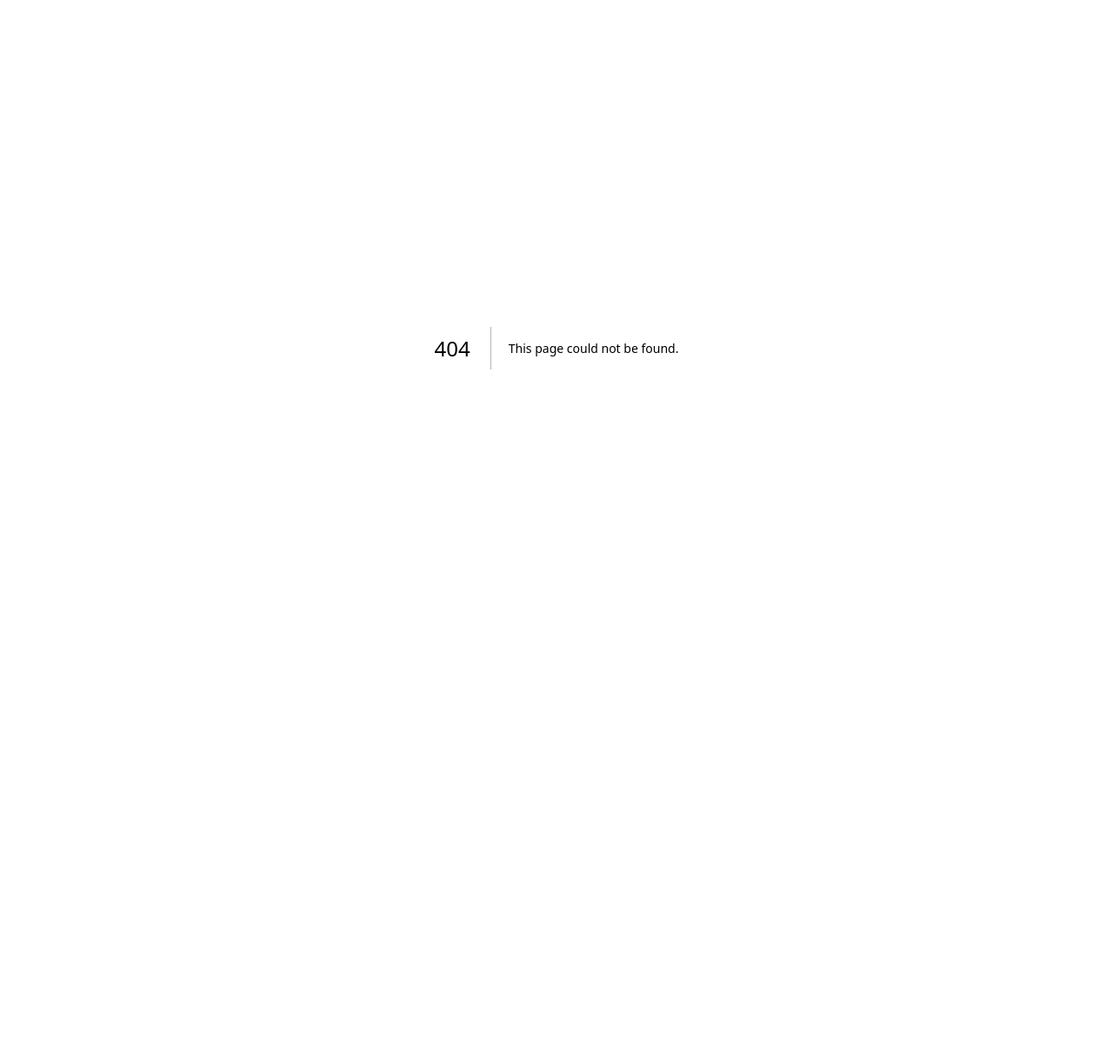
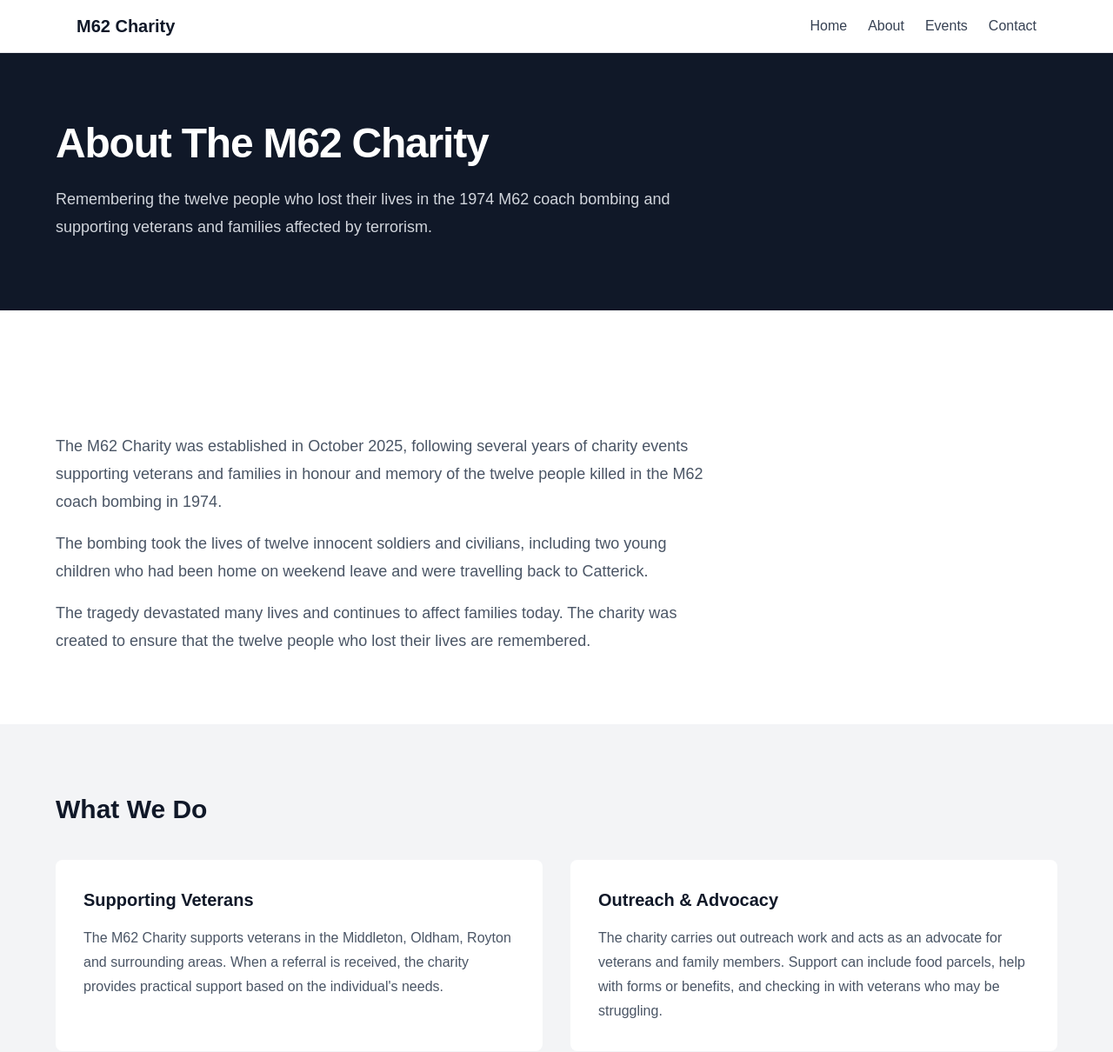
Before and after one commit to DannyCannavan/M62, a Next.js app: page /about in a window 1280 px wide. Before the commit this address had no page. Shown: the top 1210 px of the page at 87% size. Before the commit the page ends 800 px from the top, so only its background shows below. Built offline with nearby package versions, Linux system fonts and the light colour scheme.

Commit message:
added content to the about page as well as adding the image for the poem on that page

```diff
--- /dev/null
+++ b/src/app/about/page.tsx
@@ -0,0 +1,137 @@
+import Header from "@/components/Header";
+
+export default function About() {
+  return (
+    <>
+      <Header />
+
+      <main>
+        {/* Hero */}
+        <section className="bg-gray-900 px-6 py-20 text-white">
+          <div className="mx-auto max-w-6xl">
+            <h1 className="text-4xl font-bold tracking-tight sm:text-5xl">
+              About The M62 Charity
+            </h1>
+
+            <p className="mt-6 max-w-3xl text-lg leading-8 text-gray-300">
+              Remembering the twelve people who lost their lives in the 1974
+              M62 coach bombing and supporting veterans and families affected
+              by terrorism.
+            </p>
+          </div>
+        </section>
+
+        {/* Our Story */}
+        <section className="px-6 py-20">
+          <div className="mx-auto max-w-6xl">
+            <div className="max-w-3xl">
+              <h2 className="text-3xl font-bold text-white">
+                Our Story
+              </h2>
+
+              <p className="mt-6 text-lg leading-8 text-gray-600">
+                The M62 Charity was established in October 2025, following
+                several years of charity events supporting veterans and
+                families in honour and memory of the twelve people killed in
+                the M62 coach bombing in 1974.
+              </p>
+
+              <p className="mt-4 text-lg leading-8 text-gray-600">
+                The bombing took the lives of twelve innocent soldiers and
+                civilians, including two young children who had been home on
+                weekend leave and were travelling back to Catterick.
+              </p>
+
+              <p className="mt-4 text-lg leading-8 text-gray-600">
+                The tragedy devastated many lives and continues to affect
+                families today. The charity was created to ensure that the
+                twelve people who lost their lives are remembered.
+              </p>
+            </div>
+          </div>
+        </section>
+
+        {/* What We Do */}
+        <section className="bg-gray-100 px-6 py-20">
+          <div className="mx-auto max-w-6xl">
+            <h2 className="text-3xl font-bold text-gray-900">
+              What We Do
+            </h2>
+
+            <div className="mt-10 grid gap-8 md:grid-cols-2">
+              <div className="rounded-lg bg-white p-8">
+                <h3 className="text-xl font-bold text-gray-900">
+                  Supporting Veterans
+                </h3>
+
+                <p className="mt-4 leading-7 text-gray-600">
+                  The M62 Charity supports veterans in the Middleton, Oldham,
+                  Royton and surrounding areas. When a referral is received,
+                  the charity provides practical support based on the
+                  individual's needs.
+                </p>
+              </div>
+
+              <div className="rounded-lg bg-white p-8">
+                <h3 className="text-xl font-bold text-gray-900">
+                  Outreach & Advocacy
+                </h3>
+
+                <p className="mt-4 leading-7 text-gray-600">
+                  The charity carries out outreach work and acts as an
+                  advocate for veterans and family members. Support can
+                  include food parcels, help with forms or benefits, and
+                  checking in with veterans who may be struggling.
+                </p>
+              </div>
+            </div>
+          </div>
+        </section>
+
+        {/* The Twelve */}
+        <section className="px-6 py-20">
+          <div className="mx-auto max-w-3xl text-center">
+            <h2 className="text-3xl font-bold text-gray-900">
+              The Twelve
+            </h2>
+
+            <p className="mt-4 text-lg leading-8 text-gray-600">
+              Written in memory of those who lost their lives, &quot;The
+              Twelve&quot; is a poem written by the charity's founder as a
+              tribute to their memory.
+            </p>
+
+            <div className="mt-10">
+                <img
+                    src="/poem.jpg"
+                    alt="The Twelve, a poem written in memory of the twelve people who lost their lives in the 1974 M62 coach bombing"
+                    className="mx-auto w-full max-w-2xl rounded-lg shadow-md"
+                />
+            </div>
+          </div>
+        </section>
+
+        {/* Get Involved */}
+        <section className="bg-gray-900 px-6 py-20 text-white">
+          <div className="mx-auto max-w-3xl text-center">
+            <h2 className="text-3xl font-bold">
+              Get Involved
+            </h2>
+
+            <p className="mt-4 text-lg leading-8 text-gray-300">
+              Find out about upcoming events and discover how you can support
+              The M62 Charity.
+            </p>
+
+            <a
+              href="/events"
+              className="mt-8 inline-block rounded-md bg-white px-6 py-3 font-semibold text-gray-900 hover:bg-gray-100"
+            >
+              View Upcoming Events
+            </a>
+          </div>
+        </section>
+      </main>
+    </>
+  );
+}
```
